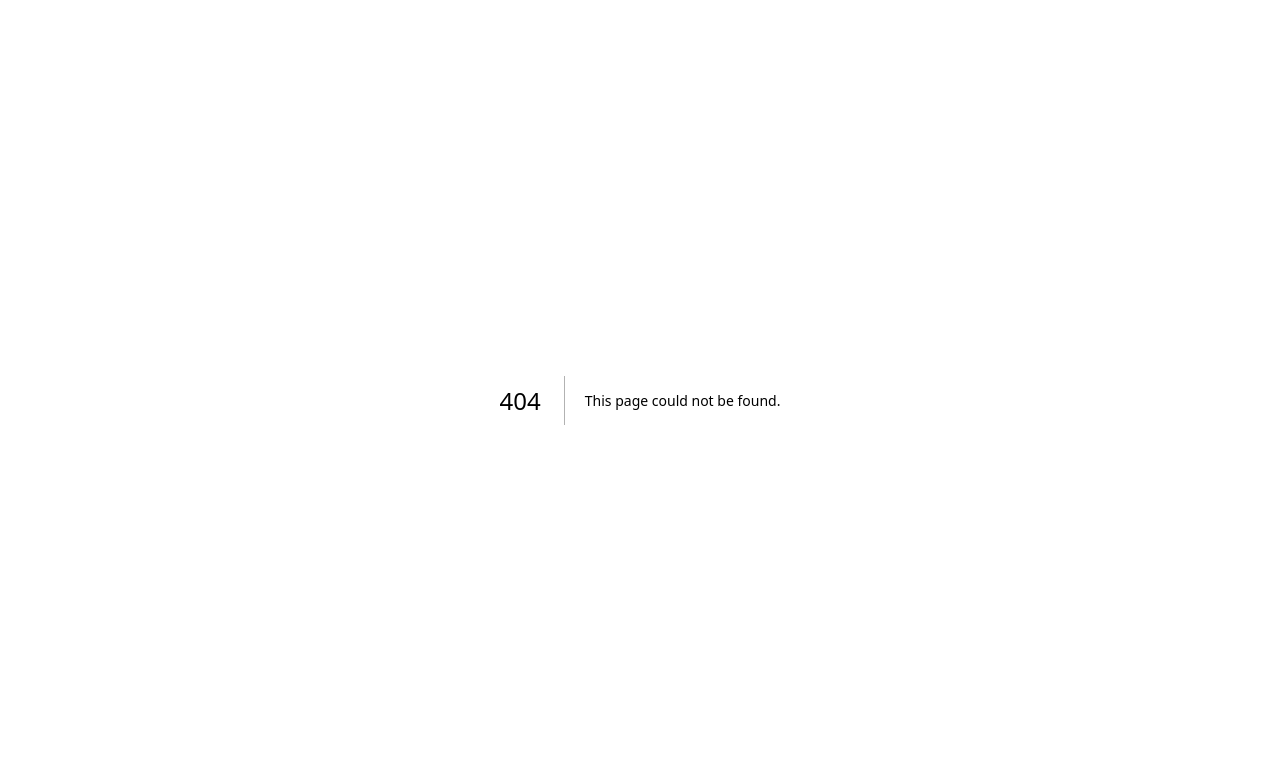
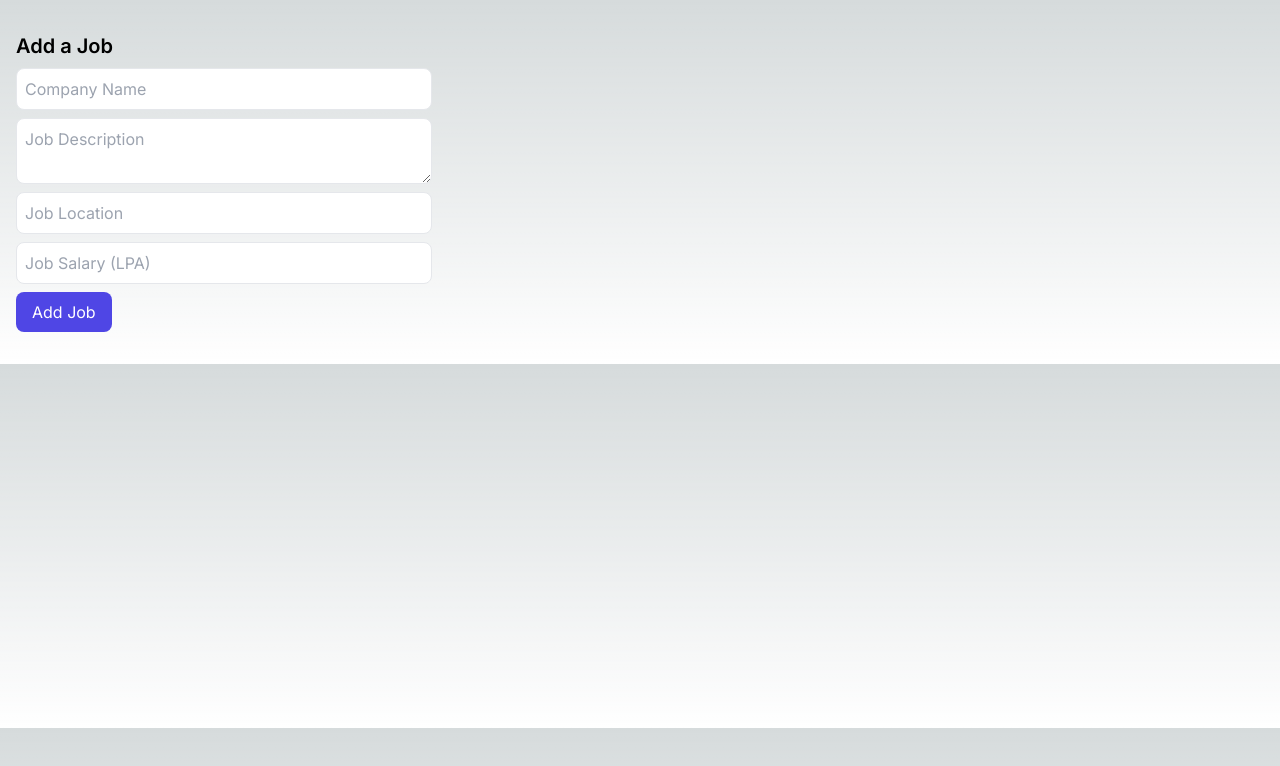
Before and after one commit to nidhijagga/job-board, a Next.js app: page /addJob in a window 1280 px wide. Before the commit this address had no page. Shown: the top 766 px of the page. Built offline with nearby package versions, Linux system fonts and the light colour scheme; no server answers.

Commit message:
Job Provider Backend & Frontend

```diff
--- /dev/null
+++ b/src/app/addJob/page.js
@@ -0,0 +1,92 @@
+"use client";
+import { useState, useEffect } from "react";
+import axios from "axios";
+
+const AddJob = () => {
+  const [user, setUser] = useState();
+
+  const [newJob, setNewJob] = useState({
+    title: "",
+    description: "",
+    location: "",
+    salary: "",
+  });
+
+  useEffect(() => {
+    const getData = async () => {
+      const response = await axios.get("/api/user/userdata");
+      setUser(response.data.user);
+    };
+    getData();
+  }, []);
+
+  const handleJobSubmit = async (e) => {
+    e.preventDefault();
+    try {
+      const data = { userId: user._id, ...newJob };
+      const response = await axios.post("/api/job", data);
+      console.log("Job added:", response.data);
+
+      //   // Clear the form after successful submission
+      setNewJob({
+        title: "",
+        description: "",
+        location: "",
+        salary: "",
+      });
+    } catch (error) {
+      console.error("Error adding job:", error);
+    }
+  };
+
+  return (
+    <div className="dashboard-container p-4">
+      <div className="my-4">
+        <h3 className="text-xl font-semibold mb-2 text-black">Add a Job</h3>
+        <form onSubmit={handleJobSubmit}>
+          <div className="flex flex-col w-1/3">
+            <input
+              type="text"
+              placeholder="Company Name"
+              value={newJob.title}
+              onChange={(e) => setNewJob({ ...newJob, title: e.target.value })}
+              className="w-full p-2 border rounded-lg mb-2 text-black"
+            />
+            <textarea
+              placeholder="Job Description"
+              value={newJob.description}
+              onChange={(e) =>
+                setNewJob({ ...newJob, description: e.target.value })
+              }
+              className="w-full p-2 border rounded-lg mb-2 text-black"
+            />
+            <input
+              type="text"
+              placeholder="Job Location"
+              value={newJob.location}
+              onChange={(e) =>
+                setNewJob({ ...newJob, location: e.target.value })
+              }
+              className="w-full p-2 border rounded-lg mb-2 text-black"
+            />
+            <input
+              type="number"
+              placeholder="Job Salary (LPA)"
+              value={newJob.salary}
+              onChange={(e) => setNewJob({ ...newJob, salary: e.target.value })}
+              className="w-full p-2 border rounded-lg mb-2 text-black"
+            />
+          </div>
+          <button
+            type="submit"
+            className="py-2 px-4 bg-indigo-600 text-white rounded-lg hover:bg-indigo-700"
+          >
+            Add Job
+          </button>
+        </form>
+      </div>
+    </div>
+  );
+};
+
+export default AddJob;
--- /dev/null
+++ b/src/app/api/job/route.js
@@ -0,0 +1,32 @@
+import { NextRequest, NextResponse } from "next/server";
+import connect from "@/dbConfig/dbConfig";
+import Job from "@/models/jobModel";
+
+connect(); // Connect to the MongoDB database
+
+export async function POST(req = NextRequest, res = NextResponse) {
+  const reqBody = await req.json();
+  const { title, description, location, salary, userId } = reqBody;
+  try {
+    const newJob = new Job({
+      title,
+      description,
+      location,
+      salary,
+      providerID: userId,
+    });
+    await newJob.save();
+    return NextResponse.json(newJob);
+  } catch (error) {
+    return NextResponse.json({ error: error.message }, { status: 500 });
+  }
+}
+
+export async function GET() {
+  try {
+    const jobs = await Job.find();
+    return NextResponse.json(jobs);
+  } catch (error) {
+    return NextResponse.json({ error: error.message }, { status: 500 });
+  }
+}
--- /dev/null
+++ b/src/app/api/user/userdata/route.js
@@ -0,0 +1,15 @@
+import { getDataFromToken } from "@/helpers/getDataFromToken";
+import { NextRequest, NextResponse } from "next/server";
+import User from "@/models/userModel";
+import connect from "@/dbConfig/dbConfig";
+connect();
+
+export async function GET(req = NextRequest, res = NextResponse) {
+  try {
+    const id = getDataFromToken(req);
+    const user = await User.findById({ _id: id }).select("-password");
+    return NextResponse.json({ message : "User Found", user: user });
+  } catch (error) {
+    return NextResponse.json({ error: error.message }, { status: 500 });
+  }
+}
--- a/src/app/home/page.js
+++ b/src/app/home/page.js
@@ -1,13 +1,15 @@
 "use client";
-import Link from "next/link";
-import { useRef, useState } from "react";
+import { useEffect, useState } from "react";
 import axios from "axios";
 import { ToastContainer, toast } from "react-toastify";
 import "react-toastify/dist/ReactToastify.css";
 import { useRouter } from "next/navigation";
-
+import JobPosted from "../jobPosted/page";
+import AddJob from "../addJob/page";
 const Home = () => {
   const router = useRouter();
+  const [user, setUser] = useState();
+  const [viewAddJob, setViewAddJob] = useState(false);
 
   const handleLogout = async (e) => {
     e.preventDefault();
@@ -20,15 +22,66 @@ const Home = () => {
     }
   };
 
+  useEffect(() => {
+    const getData = async () => {
+      const response = await axios.get("/api/user/userdata");
+      setUser(response.data.user);
+    };
+    getData();
+  }, []);
+
+  const handleToggleView = (addJobView) => {
+    setViewAddJob(addJobView);
+  };
+
   return (
     <div className="h-screen flex flex-col">
       {/* Navigation bar */}
       <header className="bg-indigo-600 text-white p-4">
         <div className="container mx-auto flex justify-between items-center">
-          <h1 className="text-2xl font-semibold font-serif">Job Board</h1>
+          <div className="flex items-center">
+            <h1 className="text-2xl font-semibold font-serif mr-4">
+              Job Board
+            </h1>
+
+            {user && user.role === "job-provider" && (
+              <>
+                <button
+                  className={`text-sm bg-white text-indigo-800 rounded-lg hover-bg-indigo-100 p-2 font-semibold cursor-pointer mr-2 ${
+                    !viewAddJob ? "opacity-50" : ""
+                  }`}
+                  onClick={() => handleToggleView(true)}
+                  disabled={viewAddJob}
+                >
+                  Job Posted
+                </button>
+                <button
+                  className={`text-sm bg-white text-indigo-800 rounded-lg hover-bg-indigo-100 p-2 font-semibold cursor-pointer ${
+                    viewAddJob ? "opacity-50" : ""
+                  }`}
+                  onClick={() => handleToggleView(false)}
+                  disabled={!viewAddJob}
+                >
+                  Add Job
+                </button>
+              </>
+            )}
+            {user && user.role === "job-seeker" && (
+              <button
+                className="text-sm bg-white text-indigo-800 rounded-lg hover-bg-indigo-100 p-2 font-semibold cursor-pointer"
+                onClick={() => {
+                  // Handle the "Jobs Applied" button click here
+                  // You can navigate to the relevant page or perform an action
+                  console.log("Jobs Applied button clicked");
+                }}
+              >
+                Jobs Applied
+              </button>
+            )}
+          </div>
           <button
             onClick={handleLogout}
-            className="text-sm bg-white text-indigo-800 rounded-lg hover:bg-indigo-100 p-2  font-semibold"
+            className="text-sm bg-white text-indigo-800 rounded-lg hover-bg-indigo-100 p-2 font-semibold ml-2 cursor-pointer"
           >
             Logout
           </button>
@@ -37,7 +90,14 @@ const Home = () => {
 
       {/* Main content */}
       <div className="flex-1 bg-gray-100 p-4">
-        {/* Add your main content here */}
+        {user && user.role === "job-provider" && viewAddJob ? (
+          // Render the Add Job component here
+          // <YourAddJobComponent />
+          <JobPosted/>
+        ) : (
+          // Render the Jobs Posted component here
+         <AddJob/>
+        )}
       </div>
 
       {/* Footer */}
--- /dev/null
+++ b/src/app/jobPosted/page.js
@@ -0,0 +1,58 @@
+"use client";
+
+import React, { useState, useEffect } from "react";
+import axios from "axios";
+
+const JobPosted = () => {
+  const [jobs, setJobs] = useState([]);
+  const [user, setUser] = useState();
+
+  useEffect(() => {
+    const getData = async () => {
+      const response = await axios.get("/api/user/userdata");
+      setUser(response.data.user);
+
+    };
+    getData();
+  }, []);
+
+  useEffect(() => {
+    const fetchData = async () => {
+      try {
+        const response = await axios.get("/api/job");
+        const jobs = response.data.filter((item) => item.providerID == user._id);
+        setJobs(jobs);
+      } catch (error) {
+        console.error("Error fetching jobs:", error);
+      }
+    };
+    fetchData();
+  }, [user]);
+
+  return (
+    <div className="my-4">
+      <ul className="space-y-4 text-black">
+        {jobs.map((job) => (
+          <li key={job._id} className="bg-white p-4 rounded-lg shadow-md">
+            <div className="text-xl font-semibold text-indigo-600">
+              {job.title}
+            </div>
+            <div className="text-gray-700">{job.description}</div>
+            <div className="flex mt-2">
+              <div className="w-1/2">
+                <div className="text-gray-500">Location:</div>
+                <div className="text-gray-800">{job.location}</div>
+              </div>
+              <div className="w-1/2">
+                <div className="text-gray-500">Salary: (LPA)</div>
+                <div className="text-gray-800">Rs.{job.salary}</div>
+              </div>
+            </div>
+          </li>
+        ))}
+      </ul>
+    </div>
+  );
+};
+
+export default JobPosted;
--- /dev/null
+++ b/src/helpers/getDataFromToken.js
@@ -0,0 +1,12 @@
+import { NextRequest } from "next/server";
+import jwt from "jsonwebtoken";
+
+export const getDataFromToken = (request = NextRequest) =>{
+    try {
+        const token = request.cookies.get('token')?.value || "";
+        const decoded = jwt.verify(token, process.env.JWT_SECRET);
+        return decoded.id;
+    } catch (error) {
+        throw new Error(error.message);
+    }
+}
--- /dev/null
+++ b/src/models/jobModel.js
@@ -0,0 +1,28 @@
+import mongoose from "mongoose";
+
+const jobSchema = new mongoose.Schema({
+    providerID: {
+        type: mongoose.Schema.Types.ObjectId,
+        ref: 'users', // Reference to the User model
+        required: true,
+    },
+    title: {
+        type: String,
+        required: true,
+    },
+    description: {
+        type: String,
+        required: true,
+    },
+    location: {
+        type: String,
+        required: true,
+    },
+    salary: {
+        type: Number,
+        required: true,
+    }
+});
+
+const Job = mongoose.models.jobs || mongoose.model('jobs', jobSchema);
+export default Job;
```
Also changed, not shown: src/models/applicationModel.js (added, +22 -0 lines).
